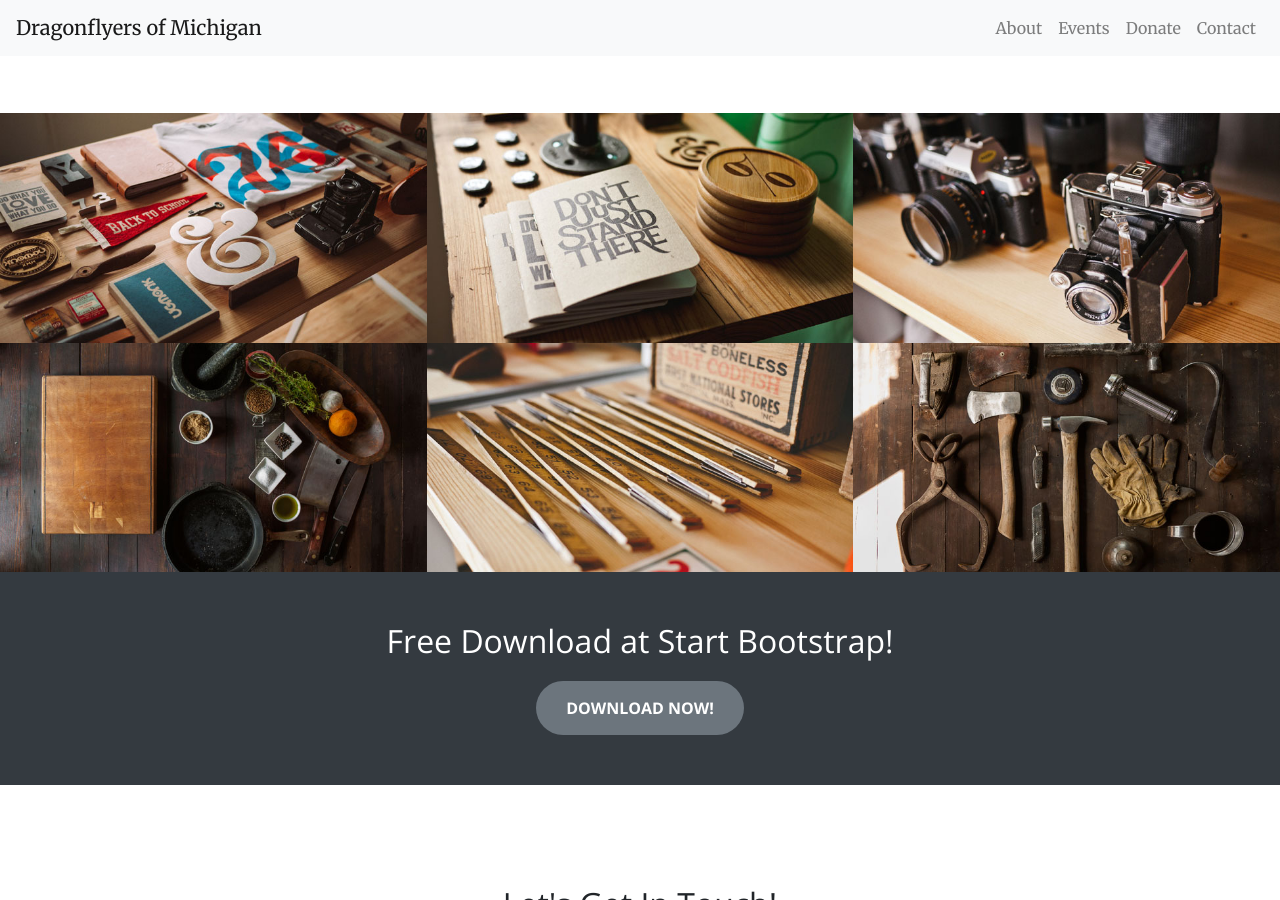
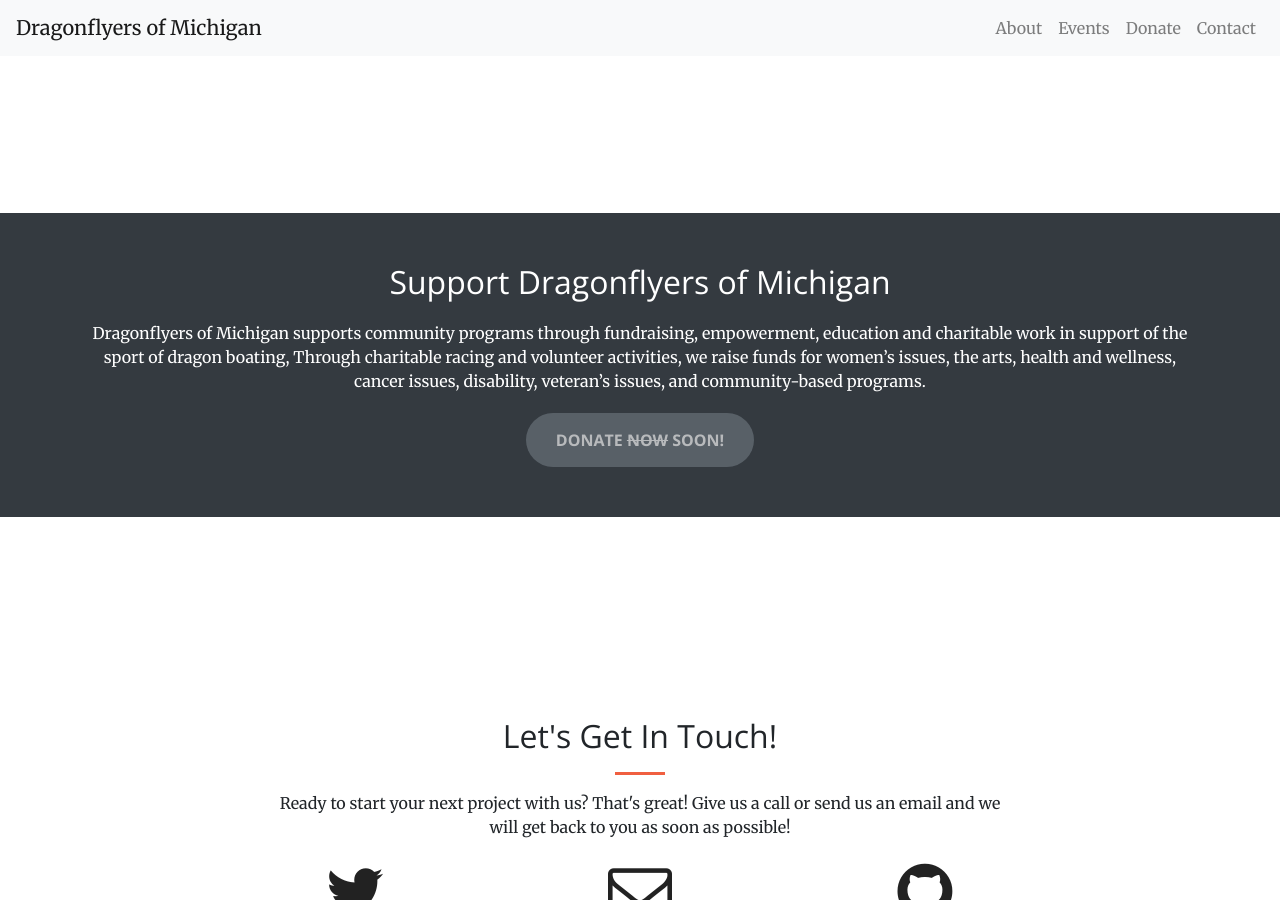
Before and after one commit to StilgarISCA/dragonflyers.org, a Jekyll site: the page built from index.html, in a window 1280 px wide and 900 px high, scrolled down 2737 px. Built offline with Jekyll 4.4.1, drawn with Linux system fonts in a browser that asks for light colours.

Commit message:
Donate Soon

```diff
--- a/_includes/aside.html
+++ /dev/null
@@ -1,8 +0,0 @@
-<aside class="bg-dark">
-    <div class="container text-center">
-        <div class="call-to-action">
-            <h2>Free Download at Start Bootstrap!</h2>
-            <a href="#" class="btn btn-secondary btn-xl wow tada">Download Now!</a>
-        </div>
-    </div>
-</aside>
--- /dev/null
+++ b/_includes/donate.html
@@ -0,0 +1,12 @@
+<section id="donate">
+    <aside class="bg-dark">
+        <div class="container text-center">
+            <div class="call-to-action">
+                <h2>Support Dragonflyers of Michigan</h2>
+                <p>
+                    <!--Dragonflyers of Michigan is organized exclusively for charitable and educational purposes under section 501 (c)(3) of the Internal Revenue Code, based in Lansing, Michigan.--> Dragonflyers of Michigan supports community programs through fundraising, empowerment, education and charitable work in support of the sport of dragon boating, Through charitable racing and volunteer activities, we raise funds for women’s issues, the arts, health and wellness, cancer issues, disability, veteran’s issues, and community-based programs.</p>
+                <a href="#" class="btn btn-secondary btn-xl wow tada disabled">Donate <span style="text-decoration: line-through;">Now</span> Soon!</a>
+            </div>
+        </div>
+    </aside>
+</section>
--- a/_includes/nav.html
+++ b/_includes/nav.html
@@ -17,7 +17,7 @@
                 <a class="page-scroll nav-link" href="#events">Events</a>
             </li>
             <li class="nav-item">
-                <a class="page-scroll nav-link" href="#portfolio">Donate</a>
+                <a class="page-scroll nav-link" href="#donate">Donate</a>
             </li>
             <li class="nav-item">
                 <a class="page-scroll nav-link" href="#contact">Contact</a>
--- a/_includes/portfolio.html
+++ /dev/null
@@ -1,96 +0,0 @@
-<section class="no-padding" id="portfolio">
-    <div class="container-fluid">
-        <div class="row no-gutter">
-            <div class="col-xl-4 col-md-6">
-                <a href="#" class="portfolio-box">
-                    <img src="img/portfolio/1.jpg" class="img-fluid" alt="">
-                    <div class="portfolio-box-caption">
-                        <div class="portfolio-box-caption-content">
-                            <div class="project-category text-faded">
-                                Category
-                            </div>
-                            <div class="project-name">
-                                Project Name
-                            </div>
-                        </div>
-                    </div>
-                </a>
-            </div>
-            <div class="col-xl-4 col-md-6">
-                <a href="#" class="portfolio-box">
-                    <img src="img/portfolio/2.jpg" class="img-fluid" alt="">
-                    <div class="portfolio-box-caption">
-                        <div class="portfolio-box-caption-content">
-                            <div class="project-category text-faded">
-                                Category
-                            </div>
-                            <div class="project-name">
-                                Project Name
-                            </div>
-                        </div>
-                    </div>
-                </a>
-            </div>
-            <div class="col-xl-4 col-md-6">
-                <a href="#" class="portfolio-box">
-                    <img src="img/portfolio/3.jpg" class="img-fluid" alt="">
-                    <div class="portfolio-box-caption">
-                        <div class="portfolio-box-caption-content">
-                            <div class="project-category text-faded">
-                                Category
-                            </div>
-                            <div class="project-name">
-                                Project Name
-                            </div>
-                        </div>
-                    </div>
-                </a>
-            </div>
-            <div class="col-xl-4 col-md-6">
-                <a href="#" class="portfolio-box">
-                    <img src="img/portfolio/4.jpg" class="img-fluid" alt="">
-                    <div class="portfolio-box-caption">
-                        <div class="portfolio-box-caption-content">
-                            <div class="project-category text-faded">
-                                Category
-                            </div>
-                            <div class="project-name">
-                                Project Name
-                            </div>
-                        </div>
-                    </div>
-                </a>
-            </div>
-            <div class="col-xl-4 col-md-6">
-                <a href="#" class="portfolio-box">
-                    <img src="img/portfolio/5.jpg" class="img-fluid" alt="">
-                    <div class="portfolio-box-caption">
-                        <div class="portfolio-box-caption-content">
-                            <div class="project-category text-faded">
-                                Category
-                            </div>
-                            <div class="project-name">
-                                Project Name
-                            </div>
-                        </div>
-                    </div>
-                </a>
-            </div>
-            <div class="col-xl-4 col-md-6">
-                <a href="#" class="portfolio-box">
-                    <img src="img/portfolio/6.jpg" class="img-fluid" alt="">
-                    <div class="portfolio-box-caption">
-                        <div class="portfolio-box-caption-content">
-                            <div class="project-category text-faded">
-                                Category
-                            </div>
-                            <div class="project-name">
-                                Project Name
-                            </div>
-                        </div>
-                    </div>
-                </a>
-            </div>
-        </div>
-    </div>
-</section>
--- a/_layouts/front.html
+++ b/_layouts/front.html
@@ -8,8 +8,7 @@
     {% include header.html %}
     {% include about.html %}
     {% include events.html %}
-  {% include portfolio.html %}
-  {% include aside.html %}
+    {% include donate.html %}
     {% include contact.html %}
     {% include scripts.html %}
 </body>
```
Lines whose indentation alone changed are shown as unchanged.
